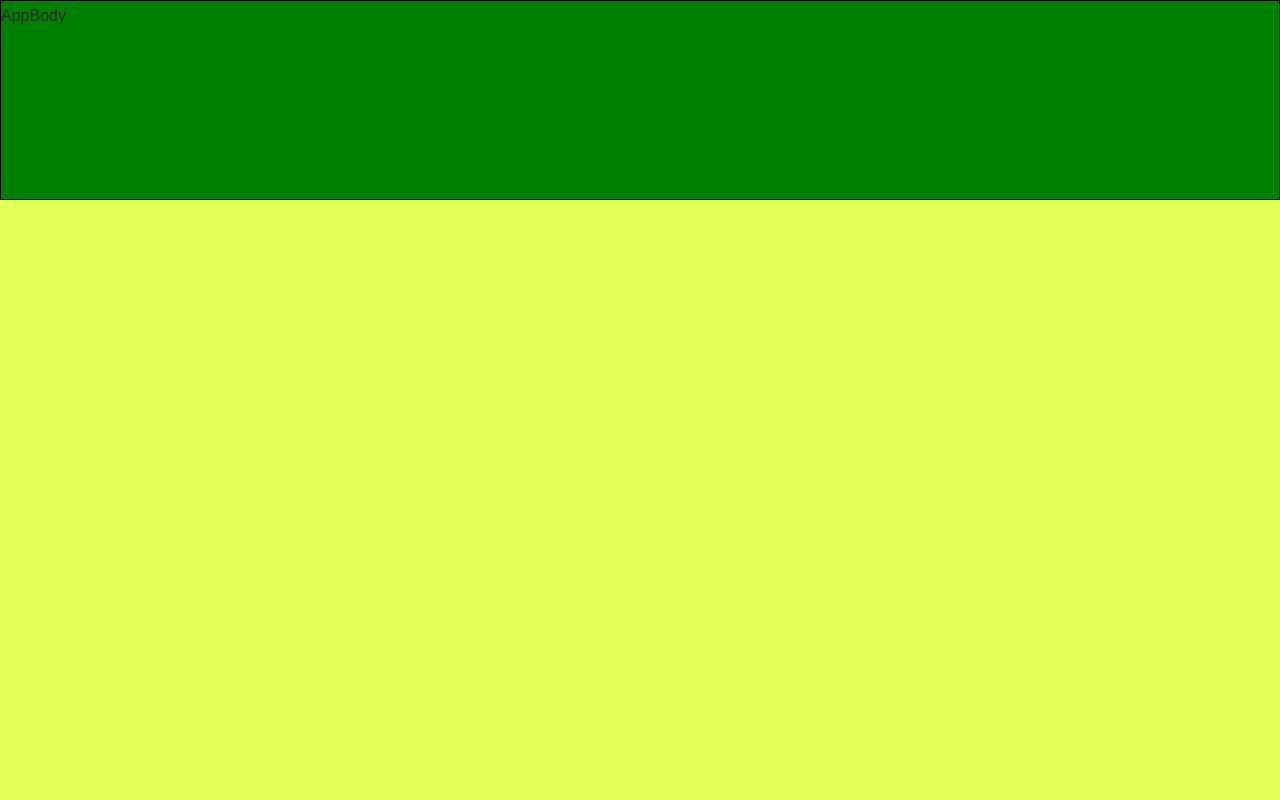
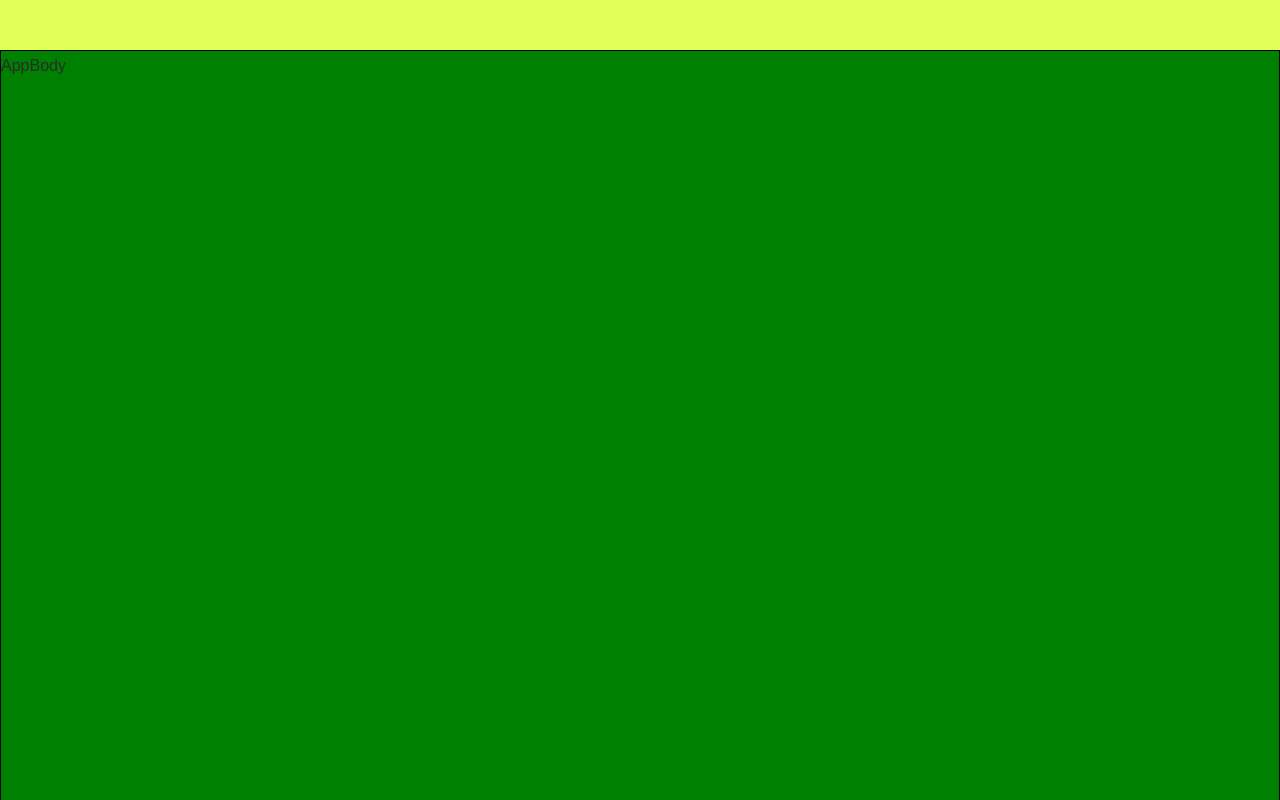
Before and after one commit to udomsubnk/ka0-web, a React app: page / in a window 1280 px wide. Shown: the top 800 px of the page. Built offline with nearby package versions, Linux system fonts and the light colour scheme.

Commit message:
Fixed NavbarTop position to top

```diff
--- a/src/containers/App.css
+++ b/src/containers/App.css
@@ -1,11 +1,9 @@
-#AppBody{
-	background-color: green;
-	border: 1px solid black;
-	height: 200px;
-}
 #NavbarTop{
+	position: fixed;
+	top: 0;
+	width: 100vw;
+	height: 50px;
 	background-color: #000;
-	height: 50px;
 	display: flex;
 	justify-content: center;
 	text-align: center;
@@ -20,8 +18,8 @@
 	height: 37px;
 	display: flex;
 	justify-content: center;
+  	text-align: center;
 	flex-direction: column;
-  	text-align: center;
   	color: #fff;
 }
 #NavbarTop i{
@@ -36,6 +34,15 @@
 	width: 50px;
 	padding-top: 12px;
 }
+#AppBody{
+	background-color: green;
+	border: 1px solid black;
+	margin-top: 50px;
+	height: 1000px;
+}
 .hide{
 	display: none;
 }
+.flex-all-center{
+
+}
```
